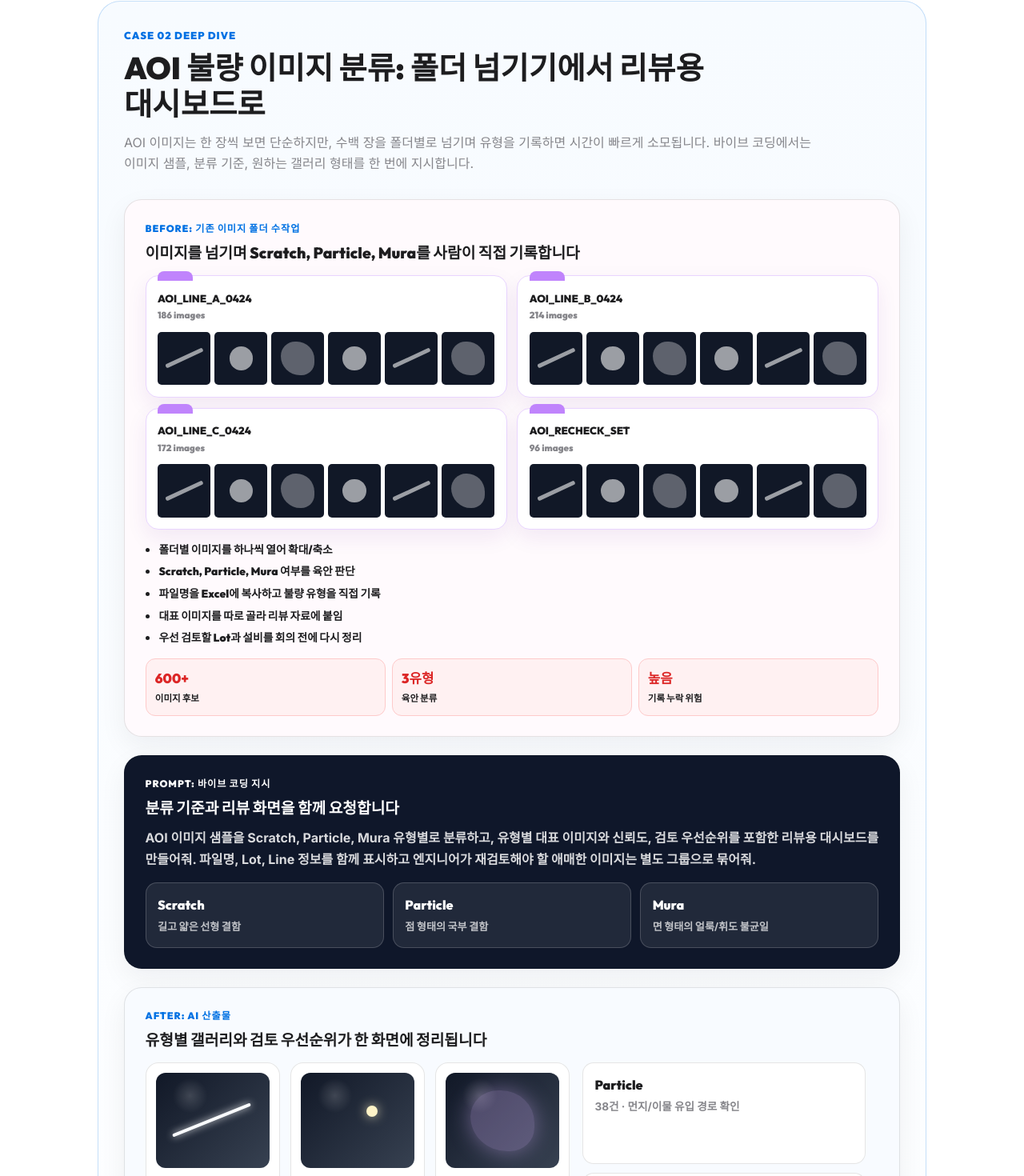
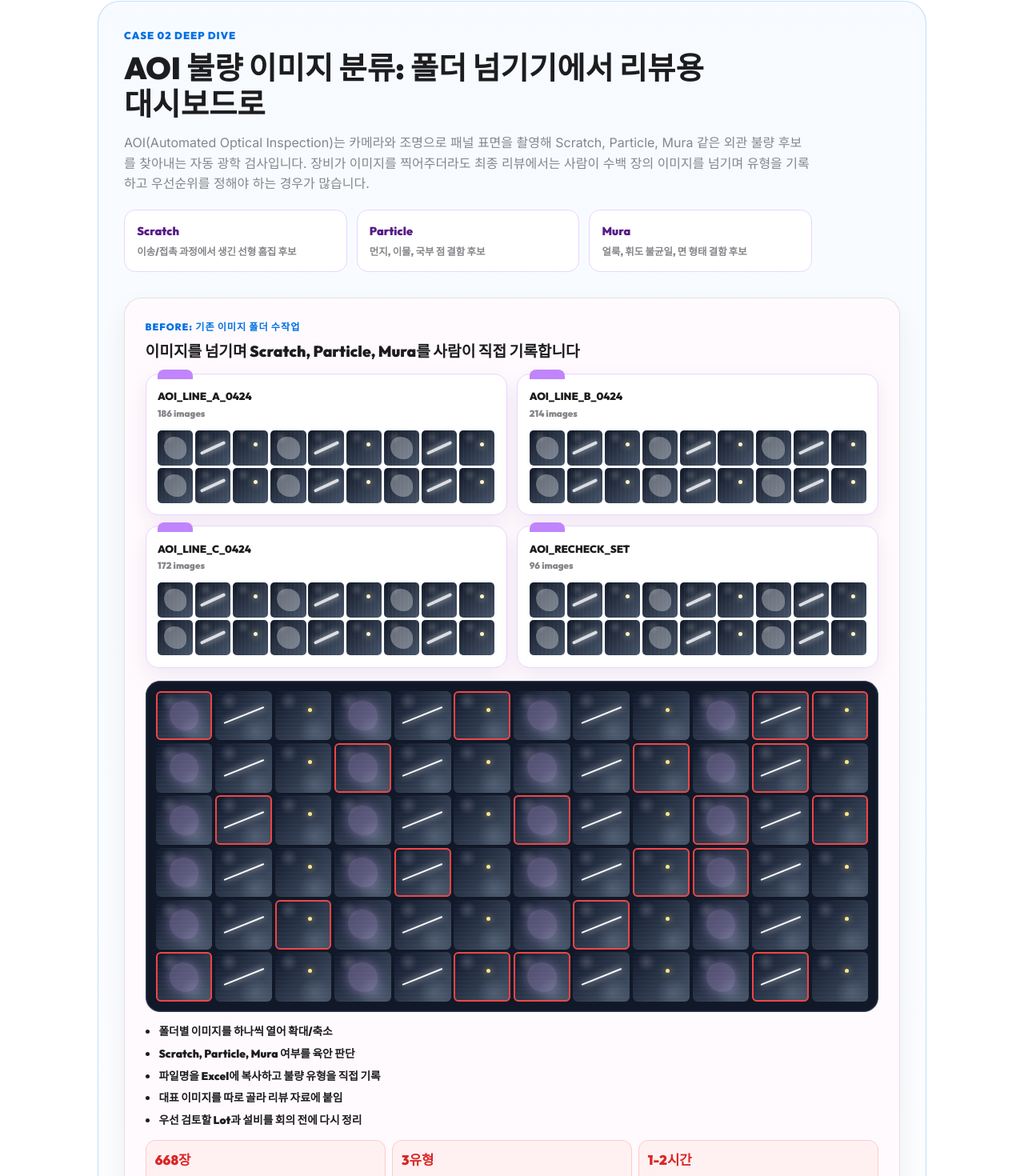
Before and after one commit to heekeunlee/lecture01, a React (Vite) app: page / in a window 1280 px wide. Shown: the part 9617-11087 px from the top of the page at 80% size. Built offline with nearby package versions, Linux system fonts and the light colour scheme; the HTML template or start-up script is replaced by a standard one.

Commit message:
Enhance AOI inspection walkthrough

```diff
--- a/src/App.tsx
+++ b/src/App.tsx
@@ -191,6 +191,16 @@ const aoiSamples = [
   { id: 'C-0149', type: 'Scratch', confidence: 83, priority: 'Medium' },
   { id: 'R-0041', type: 'Mura', confidence: 78, priority: 'Low' },
 ];
+
+const aoiImageWall = Array.from({ length: 72 }, (_, index) => {
+  const types = ['Scratch', 'Particle', 'Mura'];
+  const type = types[(index * 7 + 2) % types.length];
+  return {
+    id: `IMG-${String(index + 1).padStart(3, '0')}`,
+    type,
+    flagged: index % 5 === 0 || index % 11 === 0,
+  };
+});
 
 const defectMix = [
   { type: 'Particle', count: 38 },
@@ -458,6 +468,14 @@ function AoiTile({ sample }: { sample: typeof aoiSamples[number] }) {
   );
 }
 
+function AoiMicroTile({ item }: { item: typeof aoiImageWall[number] }) {
+  return (
+    <div className={`aoi-micro-tile ${item.type.toLowerCase()} ${item.flagged ? 'flagged' : ''}`}>
+      <span />
+    </div>
+  );
+}
+
 function AoiCaseDeepDive() {
   return (
     <div className="deep-dive aoi-deep-dive">
@@ -465,9 +483,15 @@ function AoiCaseDeepDive() {
         <span>Case 02 Deep Dive</span>
         <h3>AOI 불량 이미지 분류: 폴더 넘기기에서 리뷰용 대시보드로</h3>
         <p>
-          AOI 이미지는 한 장씩 보면 단순하지만, 수백 장을 폴더별로 넘기며 유형을 기록하면 시간이 빠르게 소모됩니다.
-          바이브 코딩에서는 이미지 샘플, 분류 기준, 원하는 갤러리 형태를 한 번에 지시합니다.
+          AOI(Automated Optical Inspection)는 카메라와 조명으로 패널 표면을 촬영해 Scratch, Particle, Mura 같은
+          외관 불량 후보를 찾아내는 자동 광학 검사입니다. 장비가 이미지를 찍어주더라도 최종 리뷰에서는 사람이
+          수백 장의 이미지를 넘기며 유형을 기록하고 우선순위를 정해야 하는 경우가 많습니다.
         </p>
+        <div className="aoi-definition-grid">
+          <div><strong>Scratch</strong><span>이송/접촉 과정에서 생긴 선형 흠집 후보</span></div>
+          <div><strong>Particle</strong><span>먼지, 이물, 국부 점 결함 후보</span></div>
+          <div><strong>Mura</strong><span>얼룩, 휘도 불균일, 면 형태 결함 후보</span></div>
+        </div>
       </div>
 
       <div className="yield-case-compare vertical-case-flow" aria-label="AOI 불량 이미지 분류 Before Prompt After 비교">
@@ -481,11 +505,16 @@ function AoiCaseDeepDive() {
                 <strong>{folder.name}</strong>
                 <span>{folder.count} images</span>
                 <div className="folder-thumbs">
-                  {aoiSamples.slice(0, 6).map((sample) => (
+                  {aoiImageWall.slice(0, 18).map((sample) => (
                     <i className={sample.type.toLowerCase()} key={`${folder.name}-${sample.id}`} />
                   ))}
                 </div>
               </div>
+            ))}
+          </div>
+          <div className="aoi-image-wall" aria-label="수작업 검토 대상 AOI 이미지 다량 예시">
+            {aoiImageWall.map((item) => (
+              <AoiMicroTile item={item} key={item.id} />
             ))}
           </div>
           <ul>
@@ -494,9 +523,9 @@ function AoiCaseDeepDive() {
             ))}
           </ul>
           <div className="pain-metrics">
-            <div><strong>600+</strong><span>이미지 후보</span></div>
+            <div><strong>668장</strong><span>이미지 후보</span></div>
             <div><strong>3유형</strong><span>육안 분류</span></div>
-            <div><strong>높음</strong><span>기록 누락 위험</span></div>
+            <div><strong>1-2시간</strong><span>확대·기록 반복</span></div>
           </div>
         </article>
 
@@ -512,6 +541,10 @@ function AoiCaseDeepDive() {
             <div><strong>Scratch</strong><span>길고 얇은 선형 결함</span></div>
             <div><strong>Particle</strong><span>점 형태의 국부 결함</span></div>
             <div><strong>Mura</strong><span>면 형태의 얼룩/휘도 불균일</span></div>
+          </div>
+          <div className="aoi-ai-promise">
+            <strong>바이브 코딩으로 바뀌는 점</strong>
+            <span>폴더 구조와 분류 기준을 설명하면 AI가 이미지 묶음, 대표 이미지, 재검토 후보, 우선순위 표를 한 번에 구성합니다.</span>
           </div>
         </article>
 
@@ -554,6 +587,11 @@ function AoiCaseDeepDive() {
                 ))}
               </tbody>
             </table>
+          </div>
+          <div className="aoi-impact-strip">
+            <div><strong>668 → 24</strong><span>우선 검토 후보 축소</span></div>
+            <div><strong>3개 갤러리</strong><span>유형별 자동 분류</span></div>
+            <div><strong>TOP 우선순위</strong><span>회의용 리뷰 순서 생성</span></div>
           </div>
         </article>
       </div>
--- a/src/index.css
+++ b/src/index.css
@@ -964,6 +964,39 @@ section h2 {
   background: #fffafd;
 }
 
+.aoi-definition-grid {
+  display: grid;
+  grid-template-columns: repeat(3, 1fr);
+  gap: 0.75rem;
+  margin-top: 1.2rem;
+}
+
+.aoi-definition-grid div {
+  border: 1px solid #e9d5ff;
+  background: white;
+  border-radius: 14px;
+  padding: 0.95rem;
+}
+
+.aoi-definition-grid strong,
+.aoi-definition-grid span {
+  display: block;
+}
+
+.aoi-definition-grid strong {
+  color: #581c87;
+  font-size: 0.9rem;
+  font-weight: 900;
+}
+
+.aoi-definition-grid span {
+  margin-top: 0.28rem;
+  color: var(--text-secondary);
+  font-size: 0.78rem;
+  line-height: 1.45;
+  font-weight: 800;
+}
+
 .folder-chaos {
   display: grid;
   grid-template-columns: repeat(2, minmax(0, 1fr));
@@ -1010,37 +1043,125 @@ section h2 {
 
 .folder-thumbs {
   display: grid;
-  grid-template-columns: repeat(6, 1fr);
-  gap: 0.28rem;
+  grid-template-columns: repeat(9, 1fr);
+  gap: 0.18rem;
   margin-top: 0.7rem;
 }
 
 .folder-thumbs i {
   aspect-ratio: 1;
   border-radius: 5px;
-  background: #111827;
+  background:
+    radial-gradient(circle at 30% 20%, rgba(255,255,255,0.16), transparent 18%),
+    linear-gradient(135deg, #111827, #475569);
   position: relative;
   overflow: hidden;
+}
+
+.folder-thumbs i:before {
+  content: "";
+  position: absolute;
+  inset: 0;
+  background: repeating-linear-gradient(90deg, rgba(255,255,255,0.07) 0 1px, transparent 1px 5px);
+  opacity: 0.55;
 }
 
 .folder-thumbs i:after {
   content: "";
   position: absolute;
-  inset: 28%;
-  background: rgba(255,255,255,0.58);
-  border-radius: 50%;
 }
 
 .folder-thumbs .scratch:after {
   inset: 46% 12%;
   border-radius: 999px;
+  background: rgba(248,250,252,0.86);
   transform: rotate(-25deg);
+  box-shadow: 0 0 8px rgba(255,255,255,0.72);
+}
+
+.folder-thumbs .particle:after {
+  width: 5px;
+  height: 5px;
+  left: 58%;
+  top: 34%;
+  border-radius: 50%;
+  background: #fef3c7;
+  box-shadow: 0 0 8px rgba(254,243,199,0.9);
 }
 
 .folder-thumbs .mura:after {
   inset: 18%;
   border-radius: 45% 55% 40% 60%;
   background: rgba(255,255,255,0.32);
+}
+
+.aoi-image-wall {
+  display: grid;
+  grid-template-columns: repeat(12, 1fr);
+  gap: 0.24rem;
+  margin-top: 1rem;
+  padding: 0.75rem;
+  border: 1px solid #334155;
+  background: #111827;
+  border-radius: 18px;
+  box-shadow: inset 0 0 0 1px rgba(255,255,255,0.04);
+}
+
+.aoi-micro-tile {
+  position: relative;
+  aspect-ratio: 1.15 / 1;
+  border-radius: 6px;
+  overflow: hidden;
+  background:
+    radial-gradient(circle at 24% 20%, rgba(255,255,255,0.16), transparent 16%),
+    radial-gradient(circle at 70% 82%, rgba(148,163,184,0.25), transparent 28%),
+    linear-gradient(135deg, #0f172a, #475569);
+}
+
+.aoi-micro-tile:before {
+  content: "";
+  position: absolute;
+  inset: 0;
+  background: repeating-linear-gradient(0deg, rgba(255,255,255,0.06) 0 1px, transparent 1px 5px);
+  opacity: 0.55;
+}
+
+.aoi-micro-tile span {
+  position: absolute;
+  display: block;
+}
+
+.aoi-micro-tile.scratch span {
+  left: 12%;
+  right: 12%;
+  top: 48%;
+  height: 2px;
+  border-radius: 999px;
+  background: #f8fafc;
+  transform: rotate(-22deg);
+  box-shadow: 0 0 8px rgba(255,255,255,0.85);
+}
+
+.aoi-micro-tile.particle span {
+  width: 5px;
+  height: 5px;
+  left: 58%;
+  top: 34%;
+  border-radius: 50%;
+  background: #fde68a;
+  box-shadow: 0 0 9px rgba(253,230,138,0.9);
+}
+
+.aoi-micro-tile.mura span {
+  inset: 20% 24%;
+  border-radius: 48% 52% 44% 56%;
+  background: rgba(216,180,254,0.27);
+  box-shadow: 0 0 16px rgba(216,180,254,0.42);
+}
+
+.aoi-micro-tile.flagged {
+  outline: 2px solid #ef4444;
+  outline-offset: -2px;
 }
 
 .aoi-rule-grid {
@@ -1072,6 +1193,18 @@ section h2 {
   color: rgba(255,255,255,0.72);
   font-size: 0.82rem;
   font-weight: 700;
+}
+
+.aoi-ai-promise {
+  margin-top: 1rem;
+  border: 1px solid rgba(255,255,255,0.22);
+  background: rgba(255,255,255,0.1);
+  border-radius: 16px;
+  padding: 1rem 1.1rem;
+  color: rgba(255,255,255,0.85);
+  font-weight: 800;
+  line-height: 1.6;
+  word-break: keep-all;
 }
 
 .aoi-dashboard {
@@ -1102,13 +1235,22 @@ section h2 {
   overflow: hidden;
   background:
     radial-gradient(circle at 30% 24%, rgba(255,255,255,0.16), transparent 16%),
-    linear-gradient(135deg, #111827, #374151);
+    radial-gradient(circle at 76% 78%, rgba(148,163,184,0.22), transparent 26%),
+    linear-gradient(135deg, #0f172a, #475569);
 }
 
 .aoi-image span,
 .aoi-image i {
   position: absolute;
   display: block;
+}
+
+.aoi-image i {
+  inset: 0;
+  background:
+    repeating-linear-gradient(90deg, rgba(255,255,255,0.05) 0 1px, transparent 1px 7px),
+    repeating-linear-gradient(0deg, rgba(255,255,255,0.04) 0 1px, transparent 1px 9px);
+  opacity: 0.8;
 }
 
 .aoi-tile.scratch .aoi-image span {
@@ -1191,6 +1333,40 @@ section h2 {
 .aoi-result-table {
   max-width: 720px;
   margin-top: 1rem;
+}
+
+.aoi-impact-strip {
+  display: grid;
+  grid-template-columns: repeat(3, 1fr);
+  gap: 0.75rem;
+  margin-top: 1rem;
+  max-width: 900px;
+}
+
+.aoi-impact-strip div {
+  border: 1px solid #bbf7d0;
+  background: #f0fdf4;
+  border-radius: 14px;
+  padding: 0.9rem;
+}
+
+.aoi-impact-strip strong,
+.aoi-impact-strip span {
+  display: block;
+}
+
+.aoi-impact-strip strong {
+  color: #166534;
+  font-size: 0.92rem;
+  font-weight: 900;
+}
+
+.aoi-impact-strip span {
+  margin-top: 0.25rem;
+  color: var(--text-primary);
+  font-size: 0.78rem;
+  font-weight: 800;
+  line-height: 1.45;
 }
 
 .deep-dive {
@@ -1843,9 +2019,11 @@ footer {
   .yield-case-compare,
   .excel-stack,
   .folder-chaos,
+  .aoi-definition-grid,
   .aoi-rule-grid,
   .aoi-dashboard,
   .aoi-gallery,
+  .aoi-impact-strip,
   .pain-metrics,
   .compact-detected,
   .prompt-anatomy,
@@ -1871,4 +2049,8 @@ footer {
   .scenario-before {
     min-height: auto;
   }
-}
+
+  .aoi-image-wall {
+    grid-template-columns: repeat(6, 1fr);
+  }
+}
```
Also changed, not shown: 5 other files (tests, documents, lock files or other folders).
